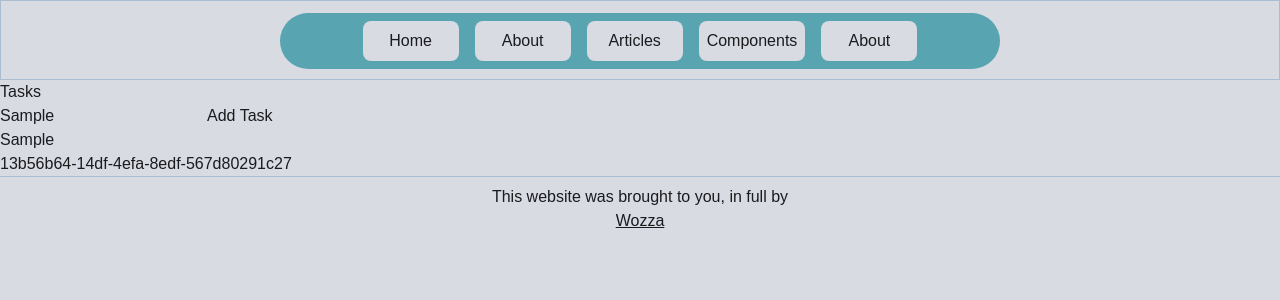
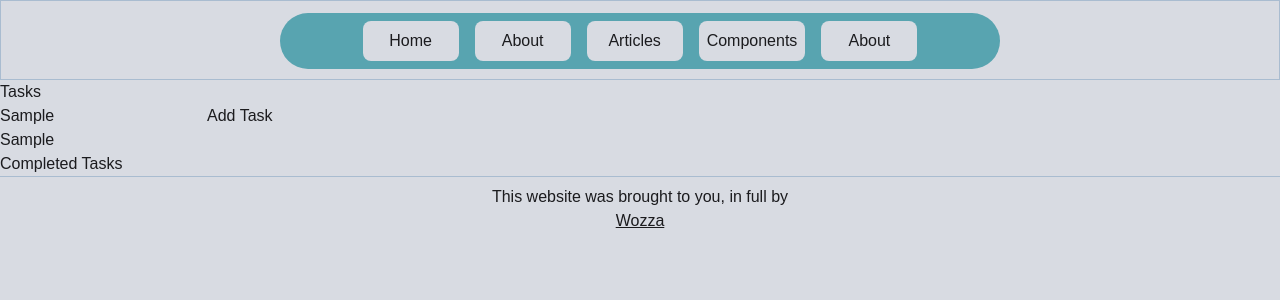
Before and after one commit to wozza0212/next-js-portfolio, a Next.js app in the folder my-app/: page /react-projects/multiple-state-hooks in a window 1280 px wide. Both pictures are taken after typing "Sample" into the empty fields and a click on the button "Add Task". Shown: the top 300 px of the page. Built offline with nearby package versions, Linux system fonts and the light colour scheme.

Commit message:
finish task setup and delete

```diff
--- a/my-app/src/components/Tasks/Tasks.tsx
+++ b/my-app/src/components/Tasks/Tasks.tsx
@@ -20,12 +20,15 @@ const Tasks = () => {
     setTasks([...tasks, task]);
   };
 
-  const completeeTask = (completedTask) => {
+  const completeTask = (completedTask: Task) => () => {
     setCompletedTasks([...completedTasks, completedTask]);
     setTasks(tasks.filter((task) => task.id !== completedTask.id));
   };
 
-  console.log("tasks", tasks);
+  const deleteTask = (task: Task) => {
+    console.log(task);
+    setCompletedTasks(completedTasks.filter((t) => t.id !== task.id));
+  };
 
   return (
     <div>
@@ -37,9 +40,24 @@ const Tasks = () => {
       <div className="taskList">
         {tasks.map((task: Task) => {
           return (
-            <div key={task.id} onClick={completeeTask}>
+            <div key={task.id} onClick={completeTask(task)}>
               <h3>{task.task}</h3>
-              <h3>{task.id}</h3>
+            </div>
+          );
+        })}
+      </div>
+      <div className="completedTasks">
+        <h1>Completed Tasks</h1>
+        {completedTasks.map((finishedTask: Task) => {
+          return (
+            <div key={finishedTask.id}>
+              <h3>{finishedTask.task} </h3>
+              <span
+                onClick={() => deleteTask(finishedTask)}
+                className="deleteTask"
+              >
+                x
+              </span>
             </div>
           );
         })}
```
